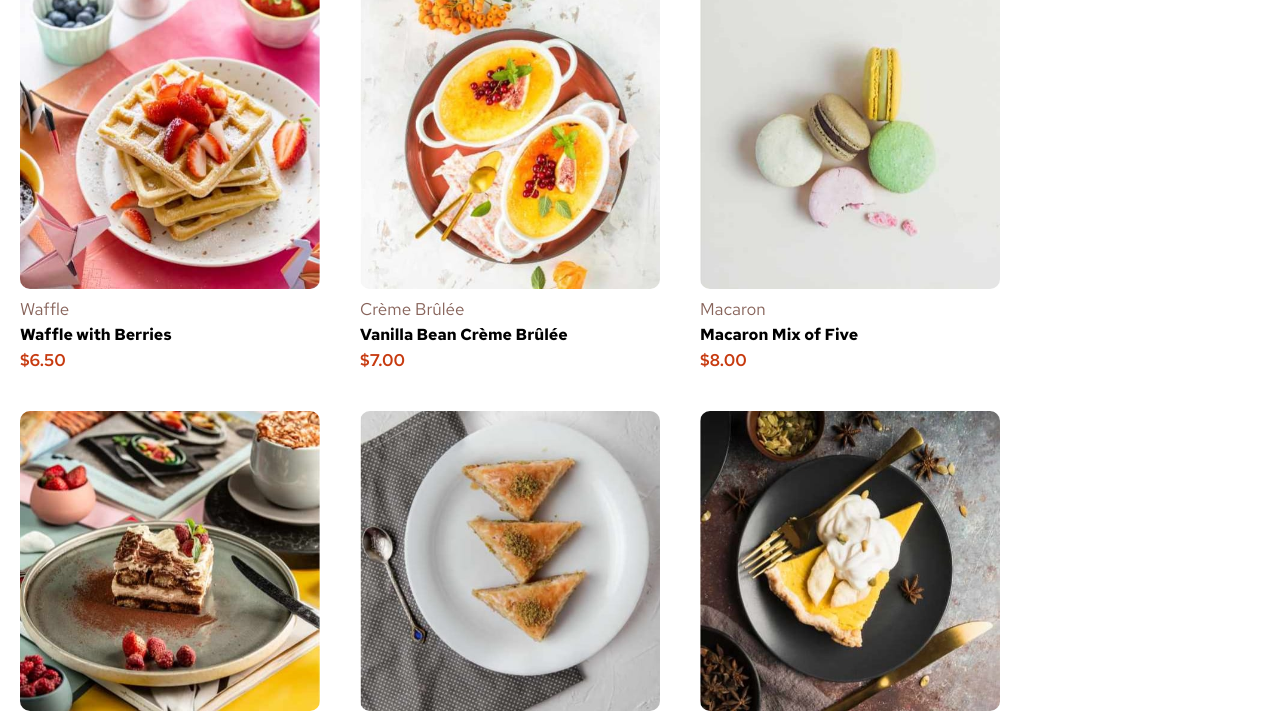
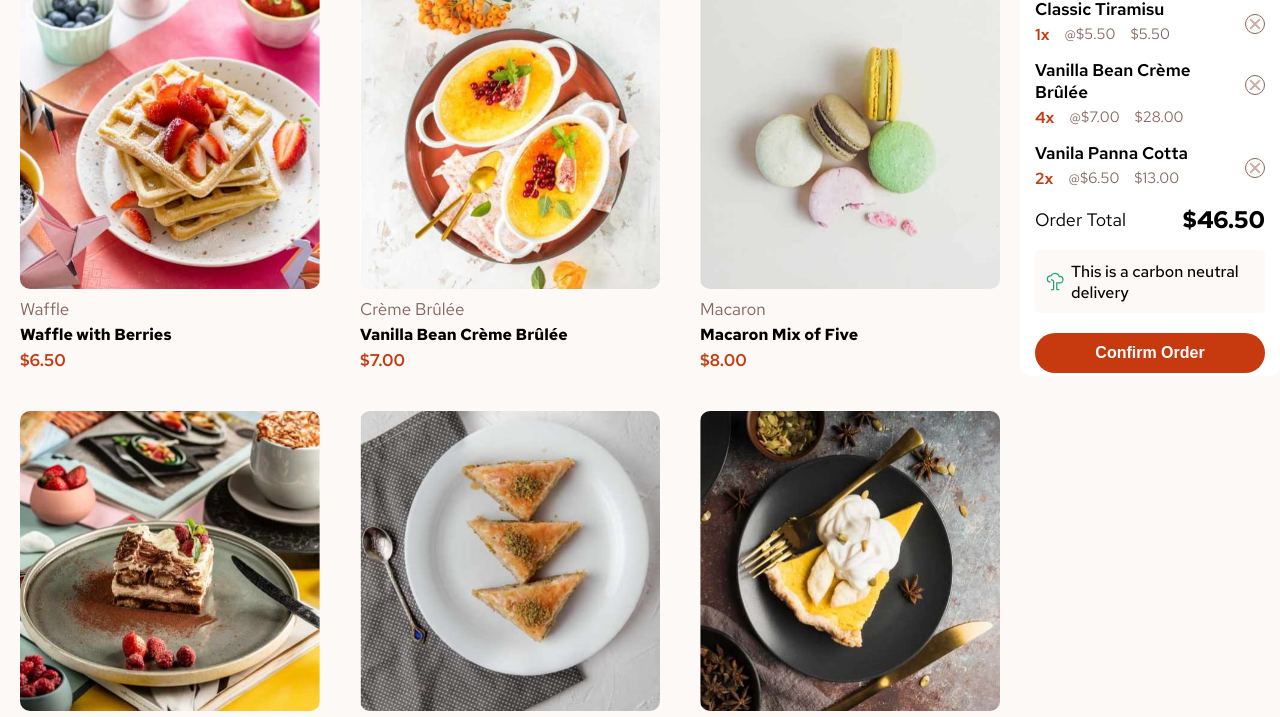
Before and after one commit to Mohamedthayub/playground, a plain HTML site: page html-css/product-list-with-cart-main/index.html in a window 1280 px wide. Shown: the part 174-891 px from the top of the page. Drawn offline with Linux system fonts and the light colour scheme.

Commit message:
feat : added cart layout for product list with cart main

```diff
--- a/html-css/product-list-with-cart-main/index.html
+++ b/html-css/product-list-with-cart-main/index.html
@@ -88,8 +88,61 @@
       </div>
     </div>
     <div class="cart-details">
-      <h1>Your Cart items</h1>
+      <h1 class="cart">Your Cart (7)</h1>
+      <div class="item-container">
+        <div class="item">
+
+        <div>
+          <p class="food-name">Classic Tiramisu</p>
+          <div class="price-list">
+            <h4 class="price">1x</h4>
+            <p class="at-price">@$5.50</p>
+            <p class="actual-price">$5.50</p>
+          </div>
+        </div>
+        <div class="disable-img-container">
+          <img src="assets/images/icon-remove-item.svg" alt="remove icon" class="remove-icon">
+        </div>
+      </div>
+        <div class="item">
+
+        <div>
+          <p class="food-name">Vanilla Bean Crème Brûlée </p>
+          <div class="price-list">
+            <h4 class="price">4x</h4>
+            <p class="at-price">@$7.00</p>
+            <p class="actual-price">$28.00</p>
+          </div>
+        </div>
+        <div class="disable-img-container">
+          <img src="assets/images/icon-remove-item.svg" alt="remove icon" class="remove-icon">
+        </div>
+      </div>
+      <div class="item">
+        <div>
+          <p class="food-name">Vanila Panna Cotta</p>
+          <div class="price-list">
+            <h4 class="price">2x</h4>
+            <p class="at-price">@$6.50</p>
+            <p class="actual-price">$13.00</p>
+          </div>
+        </div>
+        <div class="disable-img-container">
+          <img src="assets/images/icon-remove-item.svg" alt="remove icon" class="remove-icon">
+        </div>
+      </div>
+      <div class="order-details">
+        <p class="order">Order Total</p>
+        <h2>$46.50</h2>
+      </div>
+      <div class="delivery-tag">
+        <img src="assets/images/icon-carbon-neutral.svg" alt="">
+        <p class="delivery">This is a carbon neutral delivery</p>
+      </div>
+      <button class="order-btn">Confirm Order</button>
+      </div>
     </div>
+
   </main>
   <script src="app.js" type="module">
   </script>
--- a/html-css/product-list-with-cart-main/style.css
+++ b/html-css/product-list-with-cart-main/style.css
@@ -8,6 +8,7 @@
 
 body{
     font-family: "Red Hat Text", sans-serif;
+    background-color: hsl(20, 50%, 98%)
 }
 main{
     display: flex;
@@ -58,3 +59,83 @@ p{
 .title{
     color:hsl(12,20%,44%)
 }
+
+.cart-details{
+    background-color: white;
+    height: 450px;
+    margin-top: 100px;
+    width: 370px;
+    padding: 15px;
+    border-radius: 10px;
+}
+.cart-details .item{
+    display: flex;
+    justify-content: space-between;
+    margin-top: 10px;
+}
+.cart-details .price-list{
+    display: flex;
+}
+
+ .at-price, .actual-price{
+    margin-left: 15px;
+    font-size: 15px;
+    color: hsl(12, 20%, 44%);
+}
+
+.remove-icon{
+    width: 20px;
+    height: 20px;
+    margin-top: 20px;
+    border: 1px solid hsl(12,20%,44%);
+    border-radius: 50%;
+    padding: 2px;
+
+}
+
+.item-container{
+    margin-top: 10px;
+}
+.food-name{
+    font-weight: 600;
+}
+.cart{
+    color: hsl(14, 86%, 42%);
+    text-align: start;
+}
+.order-details{
+    display: flex;
+    justify-content: space-between;
+    margin-top: 15px;
+    font-weight: 400;
+}
+.order{
+    font-size: 18px;
+}
+.delivery-tag{
+    display: flex;
+    justify-content: center;
+    margin-top: 15px;
+    background-color: hsl(20, 50%, 98%);
+    padding: 10px;
+    border-radius: 5px;
+}
+.delivery{
+    font-size: 16px;
+    margin-top: 1px;
+    font-weight: 500;
+}
+.delivery{
+    margin-left: 5px;
+}
+.order-btn{
+    background-color: hsl(14, 86%, 42%);
+    color: white;
+    border: none;
+    width: 100%;
+    height: 40px;
+    font-weight: 600;
+    margin-top: 20px;
+    border-radius: 30px;
+    font-size: 16px;
+}
```
Also changed, not shown: test.js (added).
